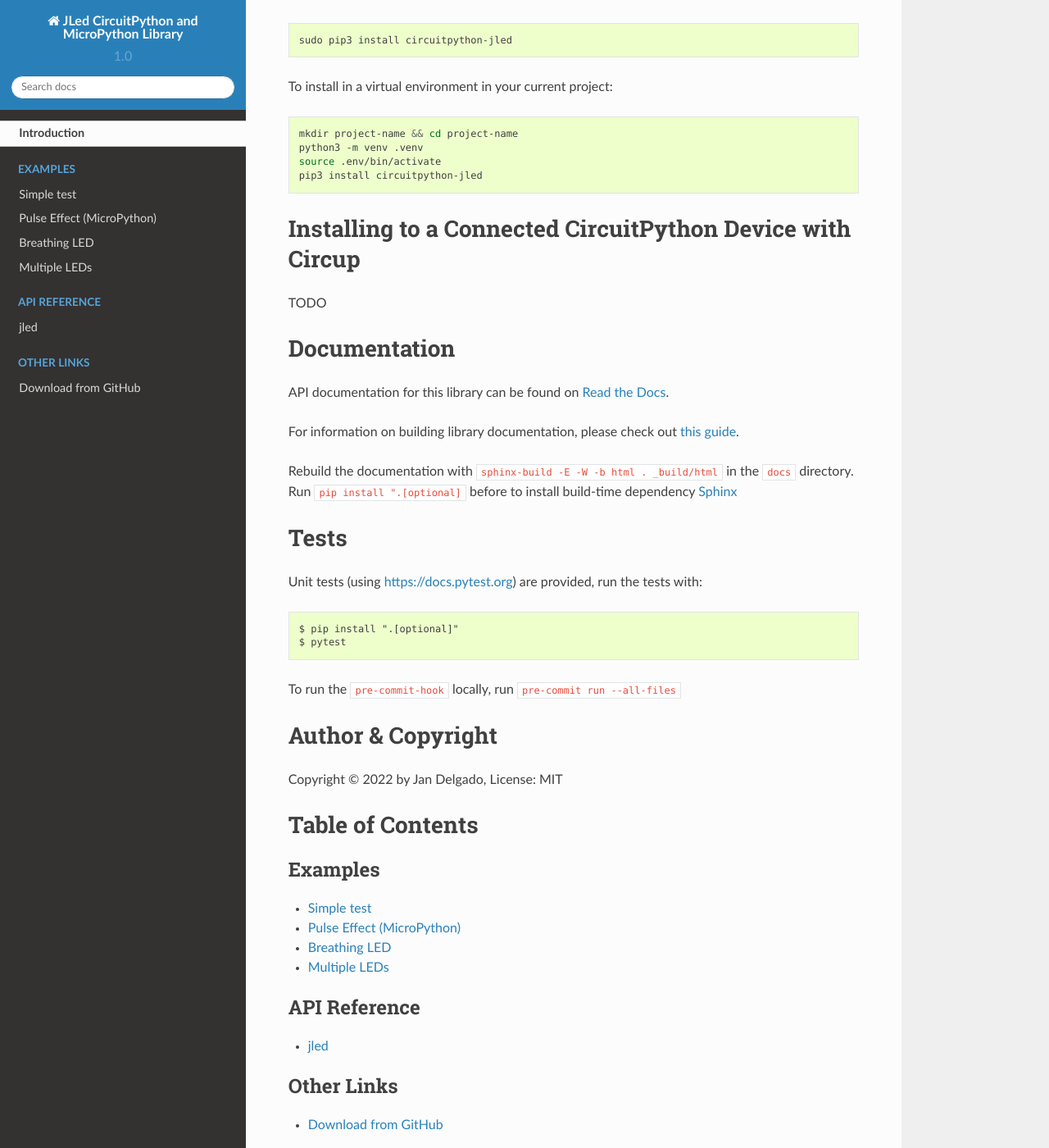
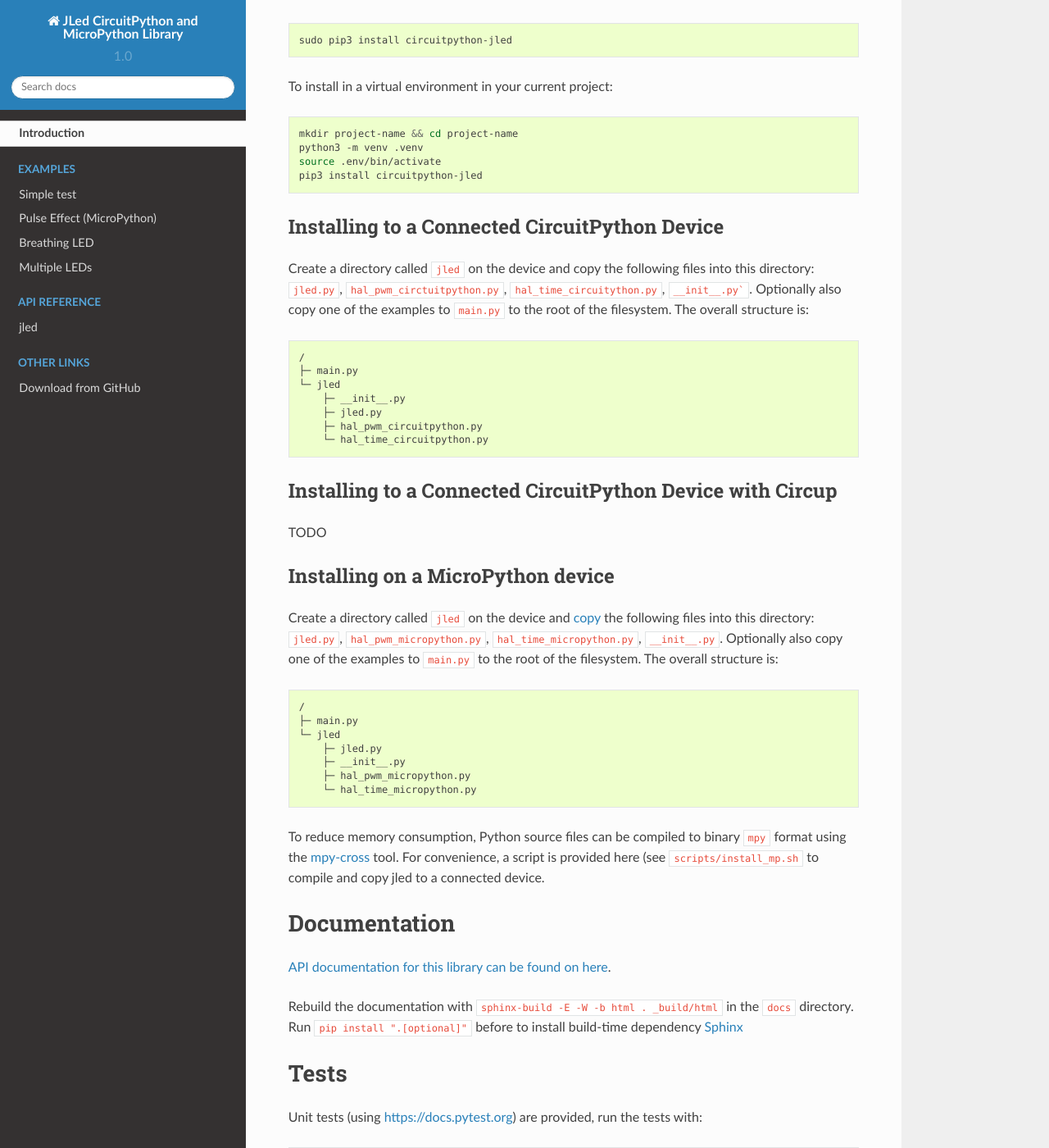
Before and after one commit to jandelgado/jled-circuitpython, a Sphinx documentation site: the page built from docs/index.rst, in a window 1280 px wide and 1400 px high, scrolled down 1848 px. Shown: the whole window at 82% size. Built offline with Sphinx 7.4.7 and the Read the Docs theme 2.0.0, drawn with Linux system fonts in a browser that asks for light colours; some of the changed text lies outside the part shown.

Commit message:
documentation

````diff
--- a/README.rst
+++ b/README.rst
@@ -80,22 +85,63 @@ To install in a virtual environment in your current project:
     source .env/bin/activate
     pip3 install circuitpython-jled
 
+Installing to a Connected CircuitPython Device
+----------------------------------------------
+
+Create a directory called ``jled`` on the device and copy the following files
+into this directory: ``jled.py``, ``hal_pwm_circtuitpython.py``,
+``hal_time_circuitython.py``, ``__init__.py```. Optionally also copy one of the
+examples to ``main.py`` to the root of the filesystem. The overall structure
+is:
+
+.. code-block::
+
+   /
+   ├─ main.py
+   └─ jled
+       ├─ __init__.py
+       ├─ jled.py
+       ├─ hal_pwm_circuitpython.py
+       └─ hal_time_circuitpython.py
+
+
 Installing to a Connected CircuitPython Device with Circup
-==========================================================
+----------------------------------------------------------
 
 TODO
+
+Installing on a MicroPython device
+----------------------------------
+
+Create a directory called ``jled`` on the device and `copy
+<https://pypi.org/project/mpremote/>`_ the following files into this directory:
+``jled.py``, ``hal_pwm_micropython.py``, ``hal_time_micropython.py``,
+``__init__.py``. Optionally also copy one of the examples to ``main.py`` to the
+root of the filesystem. The overall structure is:
+
+.. code-block::
+
+   /
+   ├─ main.py
+   └─ jled
+       ├─ jled.py
+       ├─ __init__.py
+       ├─ hal_pwm_micropython.py
+       └─ hal_time_micropython.py
+
+To reduce memory consumption, Python source files can be compiled to binary
+``mpy`` format using the `mpy-cross <https://pypi.org/project/mpy-cross/>`_
+tool. For convenience, a script is provided here (see ``scripts/install_mp.sh``
+to compile and copy jled to a connected device.
 
 Documentation
 =============
 
-API documentation for this library can be found on `Read the Docs
-<https://circuitpython-jled.readthedocs.io/>`_.
-
-For information on building library documentation, please check out `this guide
-<https://learn.adafruit.com/creating-and-sharing-a-circuitpython-library/sharing-our-docs-on-readthedocs#sphinx-5-1>`_.
+`API documentation for this library can be found on here
+<https://jandelgado.github.io/jled-circuitpython/>`_.
 
 Rebuild the documentation with ``sphinx-build -E -W -b html . _build/html``
-in the ``docs`` directory. Run ``pip install ".[optional]`` before to install
+in the ``docs`` directory. Run ``pip install ".[optional]"`` before to install
 build-time dependency `Sphinx <https://www.sphinx-doc.org/>`_
 
 Tests
--- a/docs/index.rst
+++ b/docs/index.rst
@@ -24,7 +24,7 @@ Table of Contents
 .. toctree::
     :caption: Other Links
 
-    Download from GitHub <https://github.com/jandelgado/jled-circuitpython-circuitpython/releases/latest>
+    Download from GitHub <https://github.com/jandelgado/jled-circuitpython/releases/latest>
 
 Indices and tables
 ==================
````
Also changed, not shown: other parts of README.rst (+9 -4 lines), 1 other file.
